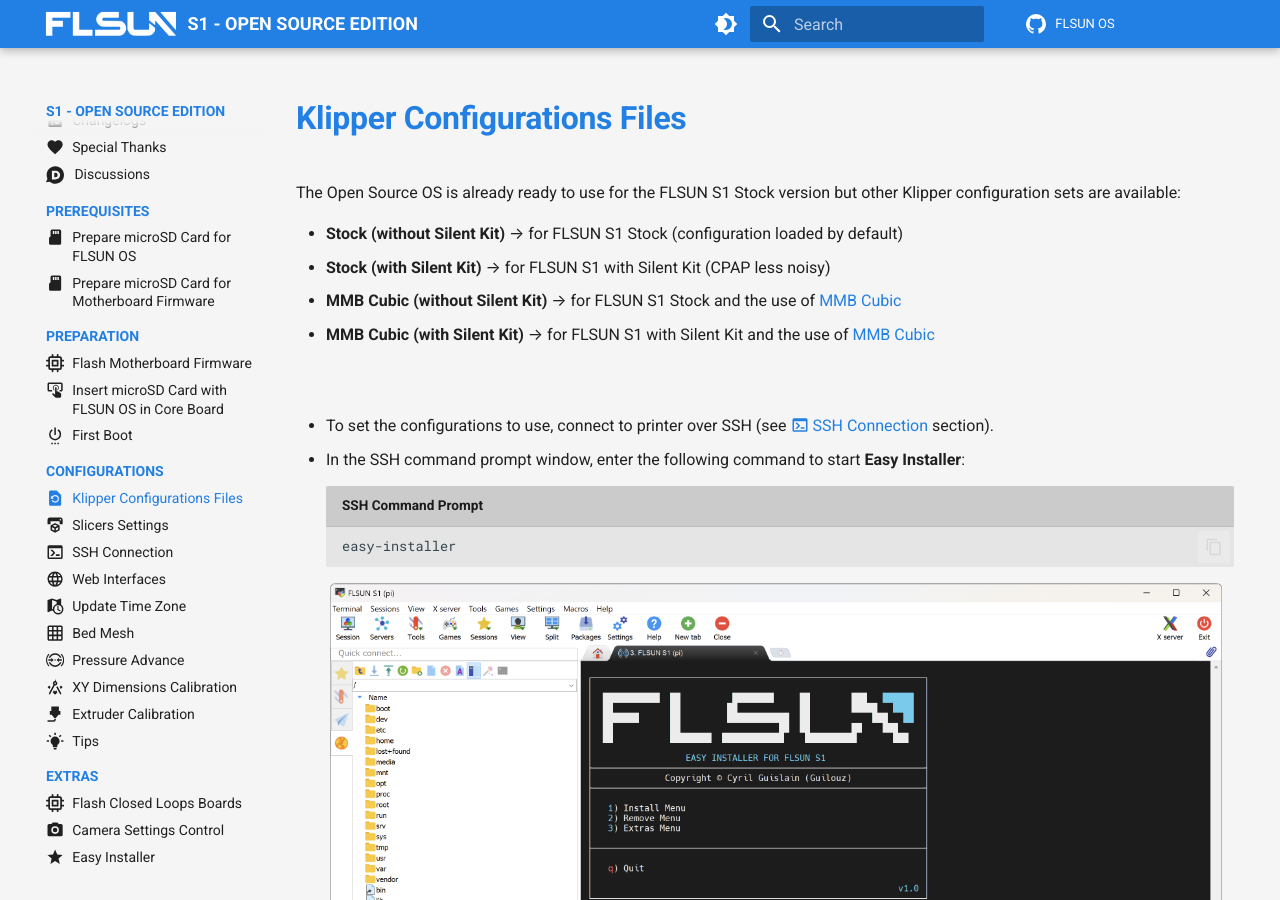
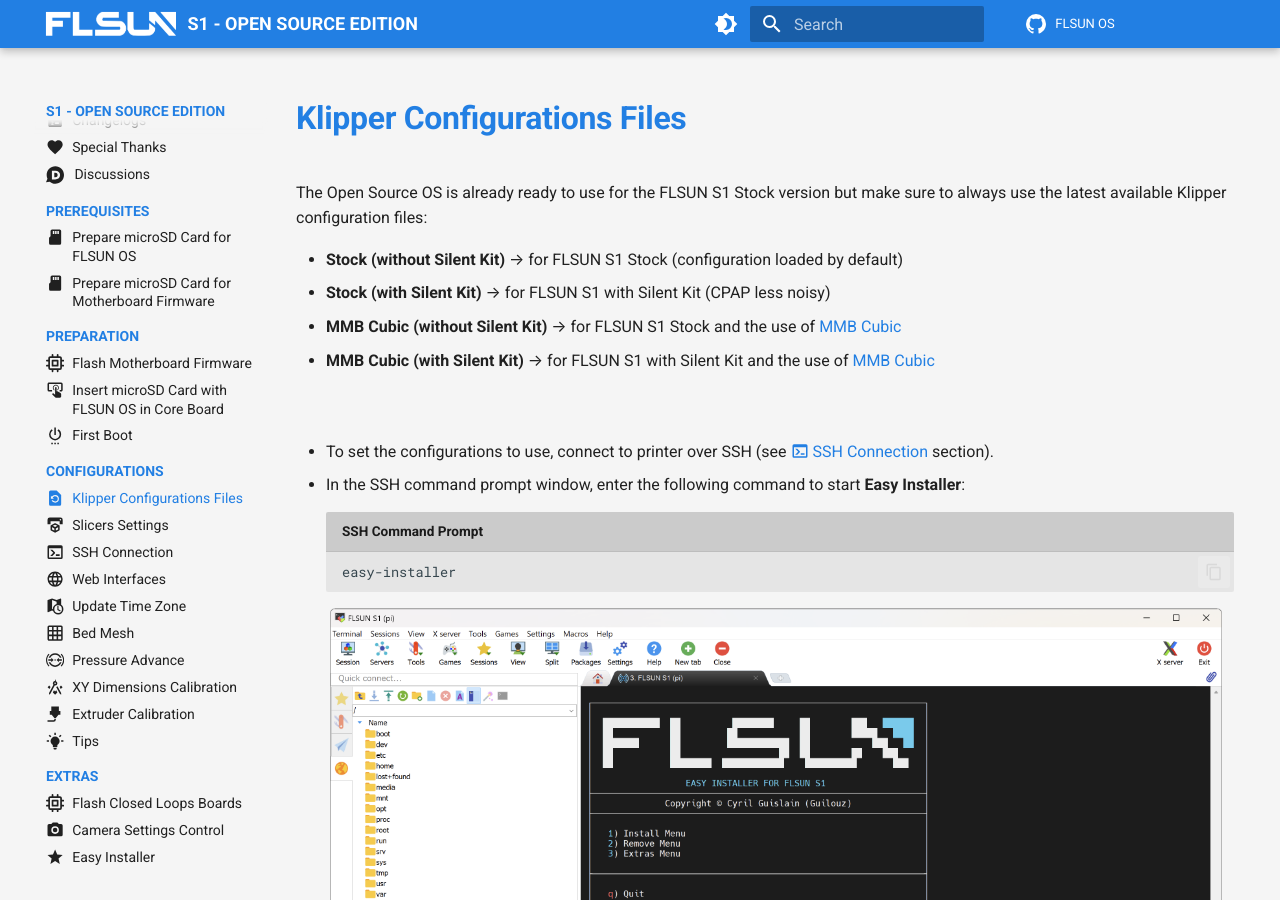
Before and after one commit to Guilouz/FLSUN-S1-Open-Source-Edition, an MkDocs documentation site: the page built from docs/klipper-configurations-files.md, in a window 1280 px wide and 900 px high. Built offline with MkDocs 1.6.1 and Material for MkDocs 9.7.7, drawn with Linux system fonts in a browser that asks for light colours; comment, search, counter and statistics services are not loaded.

Commit message:
Update klipper-configurations-files.md

```diff
--- a/docs/klipper-configurations-files.md
+++ b/docs/klipper-configurations-files.md
@@ -4,7 +4,7 @@ hide:
   - toc
 ---
 
-The Open Source OS is already ready to use for the FLSUN S1 Stock version but other Klipper configuration sets are available:
+The Open Source OS is already ready to use for the FLSUN S1 Stock version but make sure to always use the latest available Klipper configuration files:
 
   - **Stock (without Silent Kit)** → for FLSUN S1 Stock (configuration loaded by default)
   - **Stock (with Silent Kit)** → for FLSUN S1 with Silent Kit (CPAP less noisy)
```
